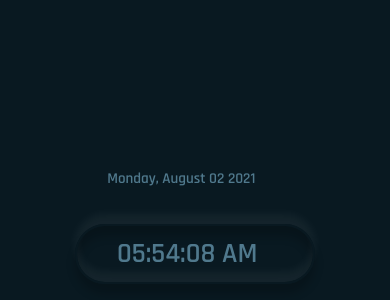
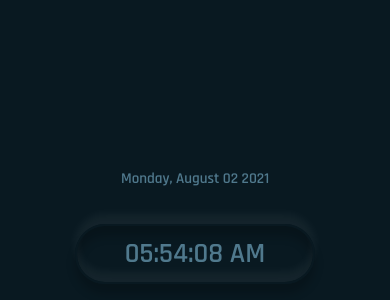
Before and after one commit to 123tan456/123tan456.github.io, a plain HTML site: page index.html in a window 390 px wide. Shown: the part 168-468 px from the top of the page. Drawn offline with Linux system fonts and the light colour scheme.

Commit message:
Update styles.css

```diff
--- a/styles.css
+++ b/styles.css
@@ -9,6 +9,10 @@ body{
 }
 .date{
 	position: absolute;
+	text-align: center;
+	display: flex;
+	justify-content: center;
+	align-items: center;
 	top: 38%;
 	left: 50%;
 	transform: translateX(-50%) translateY(-50%);
@@ -18,11 +22,15 @@ body{
 	padding: 0 15px;
 }
 .clock{
+	width: 35%;
 	position: absolute;
 	top: 50%;
 	left: 50%;
 	transform: translateX(-50%) translateY(-50%);
-
+	text-align: center;
+	display: flex;
+	justify-content: center;
+	align-items: center;
 	font-size: 60px;
 	border: 2px solid #091921;
 	border-radius:50px;
@@ -37,6 +45,7 @@ body{
 @media screen and (max-width: 992px) {
 	.date{
 		font-size: 25px;
+		width: 60%;
 	}
 
 	.clock{
@@ -45,7 +54,7 @@ body{
 }
 
 
-@media screen and (max-width: 600px) {
+@media screen and (max-width: 700px) {
 	.date{
 		top: 41%;
 		left: 50%;
```
